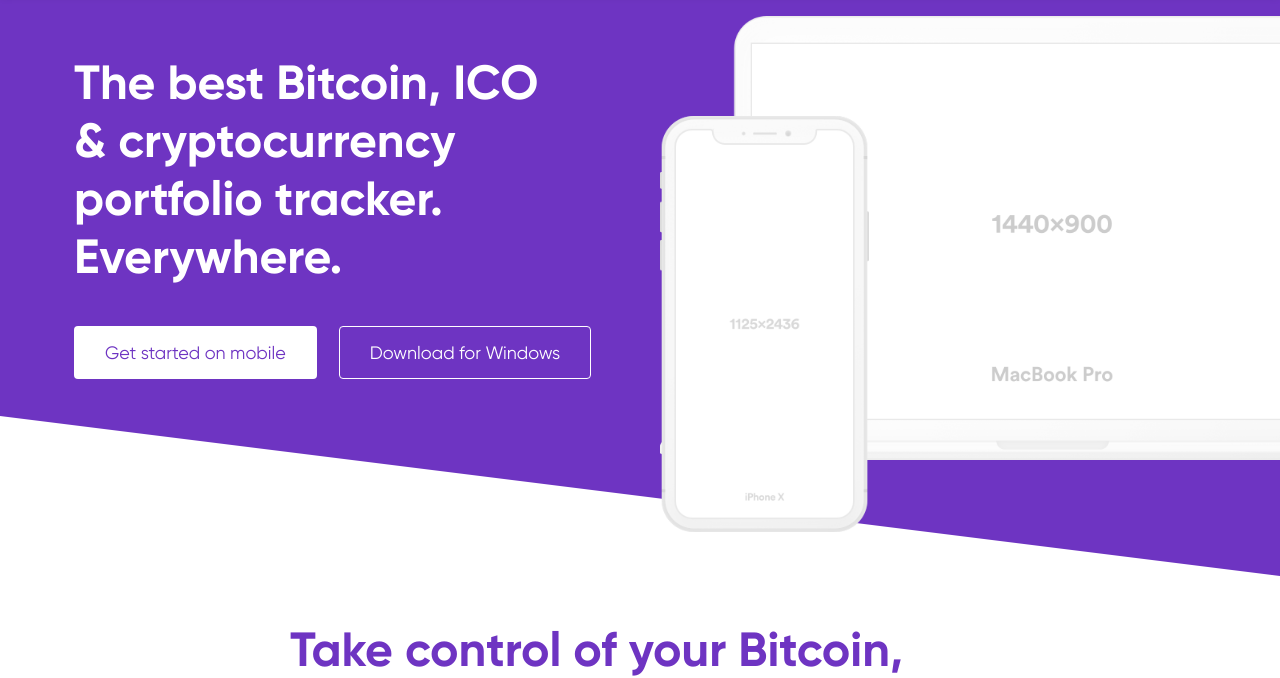
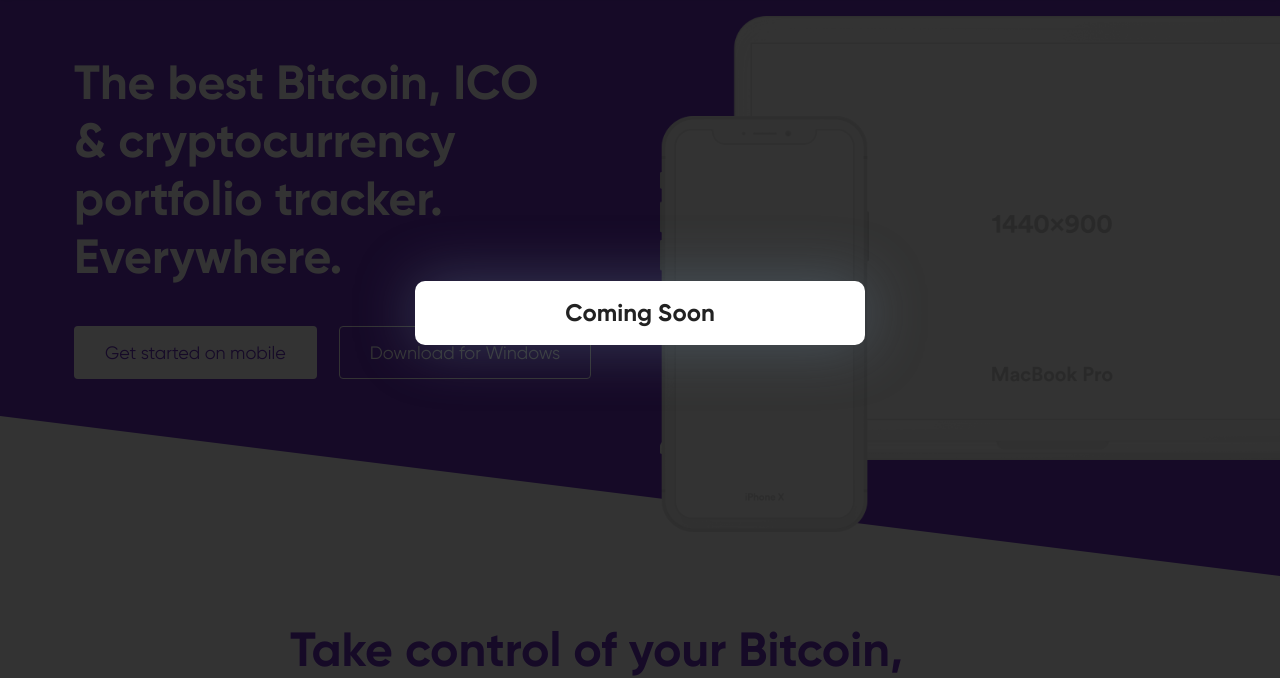
Before and after one commit to VladislavLinnik/BTCkeeper, a website: page app/index.html in a window 1280 px wide. Both pictures are taken after a click on the button "Get started on mobile". Shown: the part 87-765 px from the top of the page. Drawn offline with Linux system fonts and the light colour scheme.

Commit message:
Added popup and fix some bugs

```diff
--- a/app/index.html
+++ b/app/index.html
@@ -61,7 +61,7 @@
 			<div class="banner-info">
 				<h3 class="banner-info__heading">The best Bitcoin, ICO & cryptocurrency portfolio tracker. Everywhere.</h3>
 				<div class="banner-info__buttons">
-					<button type="button" class="btn btn--white">Get started on mobile</button>
+					<button type="button" class="btn btn--white js-popupForMobile">Get started on mobile</button>
 					<button type="button" class="btn btn--transparent">Download for Windows</button>
 				</div>
 			</div>
@@ -232,7 +232,7 @@
 			<a class="contact-download__link" href="#">
 				<img src="./img/download.png" alt="">
 			</a>
-			<a class="contact-download__link" href="#">
+			<a class="contact-download__link js-popupForMobile" href="#">
 				<img src="./img/googleplay.png" alt="">
 			</a>
 		</div>
@@ -267,6 +267,15 @@
 		</div>
 	</footer>
 
+	<!-- popup -->
+	<div class="popup_overlay"></div>
+	<div class="popup">
+		<div class="popup_content">
+			<h1 class="popup_title">Coming Soon</h1>
+		</div>
+	</div>
+	<!-- popup end -->
+
 	<script src="js/slick.min.js"></script>
 	<script src="js/wow.js"></script>
 	<script src="js/index.js"></script>
--- a/app/js/index.js
+++ b/app/js/index.js
@@ -64,3 +64,16 @@ $( '.nav-toggler' ).click( function() {
         $( '#menu' ).hide('slideToggle');
     }
 });
+
+
+// popup
+$(function(){
+  $('.js-popupForMobile').click(function(e){
+    e.preventDefault();
+    $('.popup, .popup_overlay').fadeIn(400); //показываем всплывающее окно
+  });
+  $('.popup-close, .popup_overlay').click(function(e){
+    e.preventDefault();
+    $('.popup, .popup_overlay').fadeOut(400); //скрываем всплывающее окно
+  });
+});
--- a/src/sass/blocks/_functional.scss
+++ b/src/sass/blocks/_functional.scss
@@ -80,6 +80,14 @@
                 text-align: center;
             }
 
+            @media (max-width: 500px) {
+                padding: 0 10%;
+            }
+
+            @media (max-width: 400px) {
+                padding: 0 5%;
+            }
+
             .heading {
                 margin-bottom: 25px;
                 font-size: 36px;
@@ -94,7 +102,7 @@
                 }
 
                 @media (max-width: 500px) {
-                    padding: 0 8px;
+                    font-size: 26px;
                 }
             }
 
@@ -109,6 +117,11 @@
                 @media (max-width: 650px) {
                     padding: 0 10%;
                 }
+
+                @media (max-width: 550px) {
+                    padding: 0;
+                    font-size: 16px;
+                }
             }
         }
     }
--- /dev/null
+++ b/src/sass/blocks/_popup.scss
@@ -0,0 +1,36 @@
+.popup_overlay {
+    display: none;
+    background-color: rgba(0, 0, 0, 0.8);
+    width: 100%;
+    height: 100%;
+    position: fixed;
+    z-index: 999;
+    top: 0;
+    left: 0;
+  }
+  .popup {
+    padding: 10px;
+    display: none;
+    position: fixed;
+    min-width: 450px;
+    z-index: 2000;
+    top: 50%;
+    left: 50%;
+    background: #fff;
+    color: #222;
+    box-shadow: 0 0 60px 0 rgba(119, 151, 178, 0.35);
+    transform: translateX(-50%);
+    transform: translate(-50%, -50%);
+    overflow-y: auto;
+    border-radius: 10px;
+
+    &_content {
+
+    }
+}
+.popup_title {
+    padding: 10px;
+    font-size: 24px;
+    text-align: center;
+    font-weight: bold;
+}
--- a/src/sass/style.scss
+++ b/src/sass/style.scss
@@ -12,6 +12,7 @@
 @import './blocks/reviews';
 @import './blocks/contact';
 @import './blocks/footer';
+@import './blocks/popup';
 
 
 @import './media';
```
Also changed, not shown: app/css/style.css.
